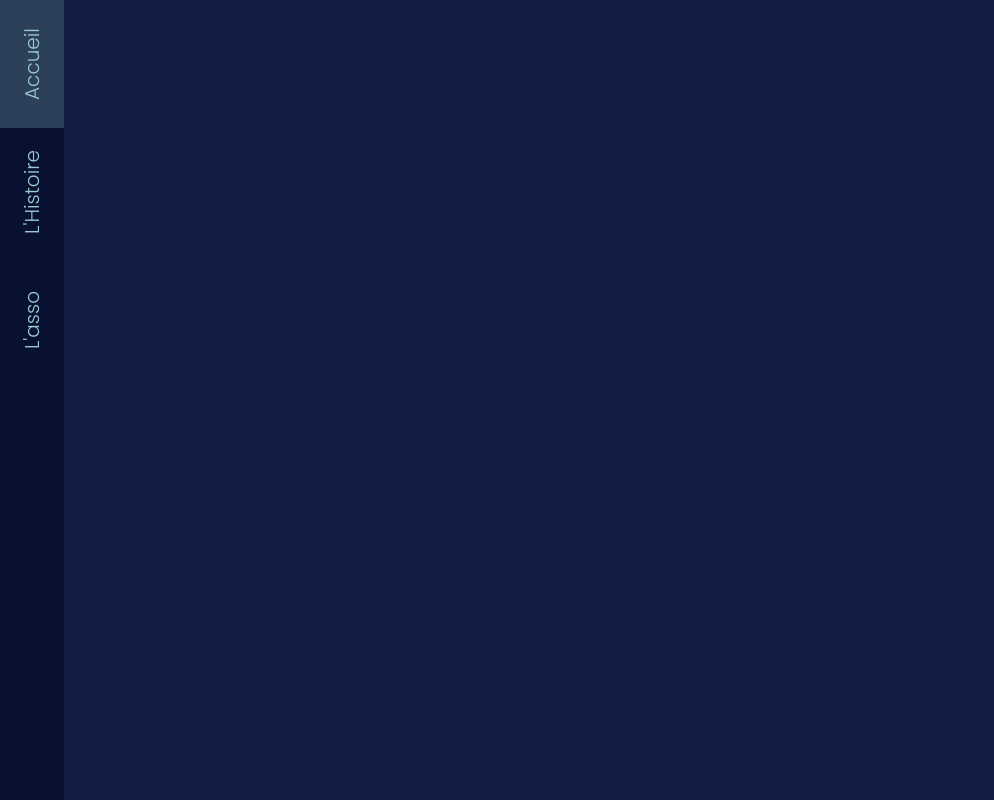
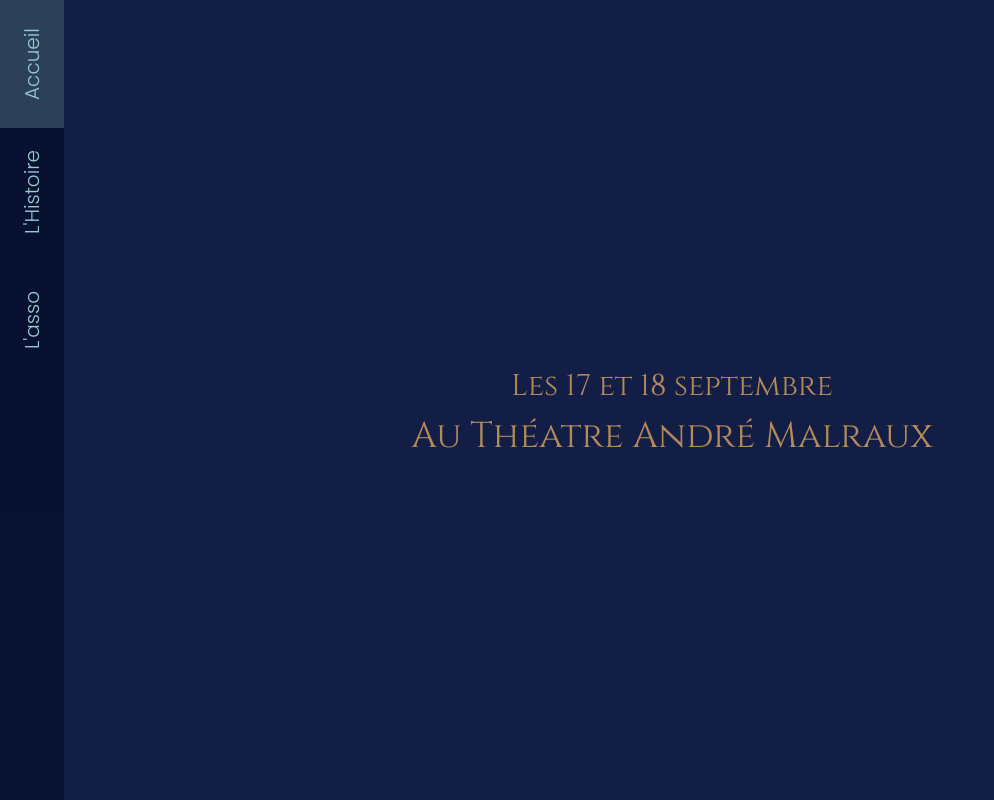
Before and after one commit to lvaroqui/rise-up-3, a Nuxt app: page / in a window 1280 px wide. Shown: the top 800 px of the page, without its empty margins (0-994 px from the left). Built offline with nearby package versions, Linux system fonts and the light colour scheme.

Commit message:
Add title and ladder

```diff
--- a/pages/index.vue
+++ b/pages/index.vue
@@ -1,5 +1,6 @@
 <template>
   <div class="bg-navy-blue">
+    <!-- Nav -->
     <div class="fixed w-full md:hidden z-10">
       <div class="bg-navy-blue-darker bg-opacity-90 text-white flex">
         <div
@@ -43,12 +44,29 @@
         <div>{{ entry.text }}</div>
       </a>
     </div>
+    <!-- End Nav -->
+
     <div id="home" ref="home" class="min-h-screen">
+      <div class="flex flex-col h-screen md:ml-16">
+        <div class="flex-grow" />
+        <div class="max-w-3xl mx-auto mb-6">
+          <Title />
+        </div>
+        <div class="max-w-3xl mx-auto text-sand text-center">
+          <p class="text-3xl font-serif my-3">Les 17 et 18 septembre</p>
+          <p class="text-4xl font-serif my-3">Au Théatre André Malraux</p>
+        </div>
+        <div class="flex-grow" />
+      </div>
+      <div class="ladder opacity-0 lg:opacity-100">
+        <Ladder class="h-full" />
+      </div>
       <Arrow
         class="arrow animate-bounce text-white fill-current"
         width="100px"
       />
     </div>
+
     <div class="min-h-screen pb-16 pl-0 md:pl-16">
       <div
         id="histoire"
@@ -120,10 +138,14 @@
 <script lang="ts">
 import Vue from 'vue'
 import Arrow from '~/assets/svg/Arrow.svg?inline'
+import Title from '~/assets/svg/Title.svg?inline'
+import Ladder from '~/assets/svg/Ladder.svg?inline'
+import Rope1 from '~/assets/svg/Rope1.svg?inline'
+
 import { debounce } from '~/utils'
 
 export default Vue.extend({
-  components: { Arrow },
+  components: { Arrow, Title, Ladder, Rope1 },
   data() {
     return {
       navOpen: false,
@@ -185,6 +207,13 @@
 </script>
 
 <style lang="postcss" scoped>
+.ladder {
+  position: absolute;
+  left: 77%;
+  height: 100vh;
+  bottom: 10%;
+}
+
 .arrow {
   position: absolute;
   margin-left: auto;
```
Also changed, not shown: assets/svg/Ladder.svg (added), assets/svg/Title.svg (added).
